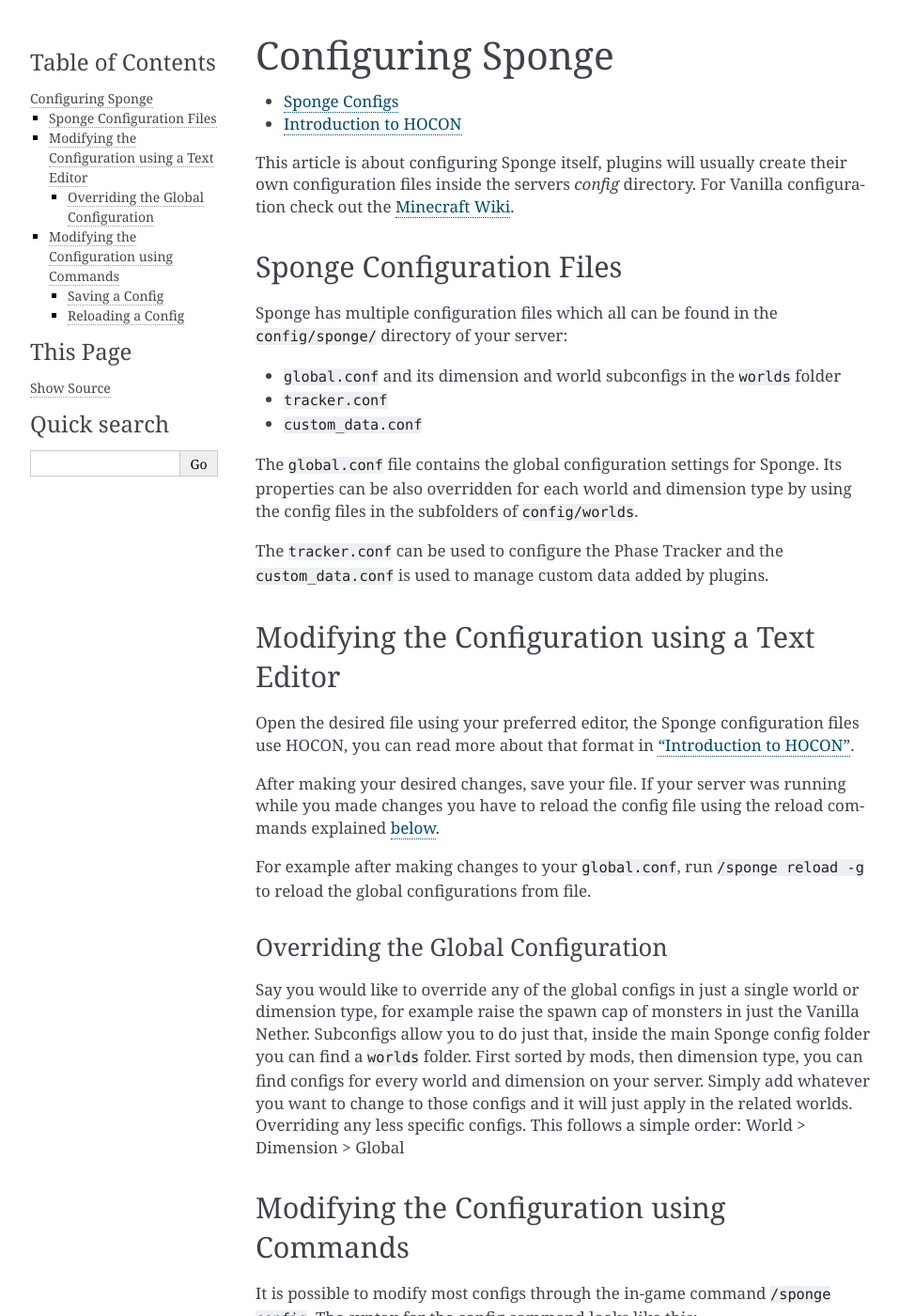
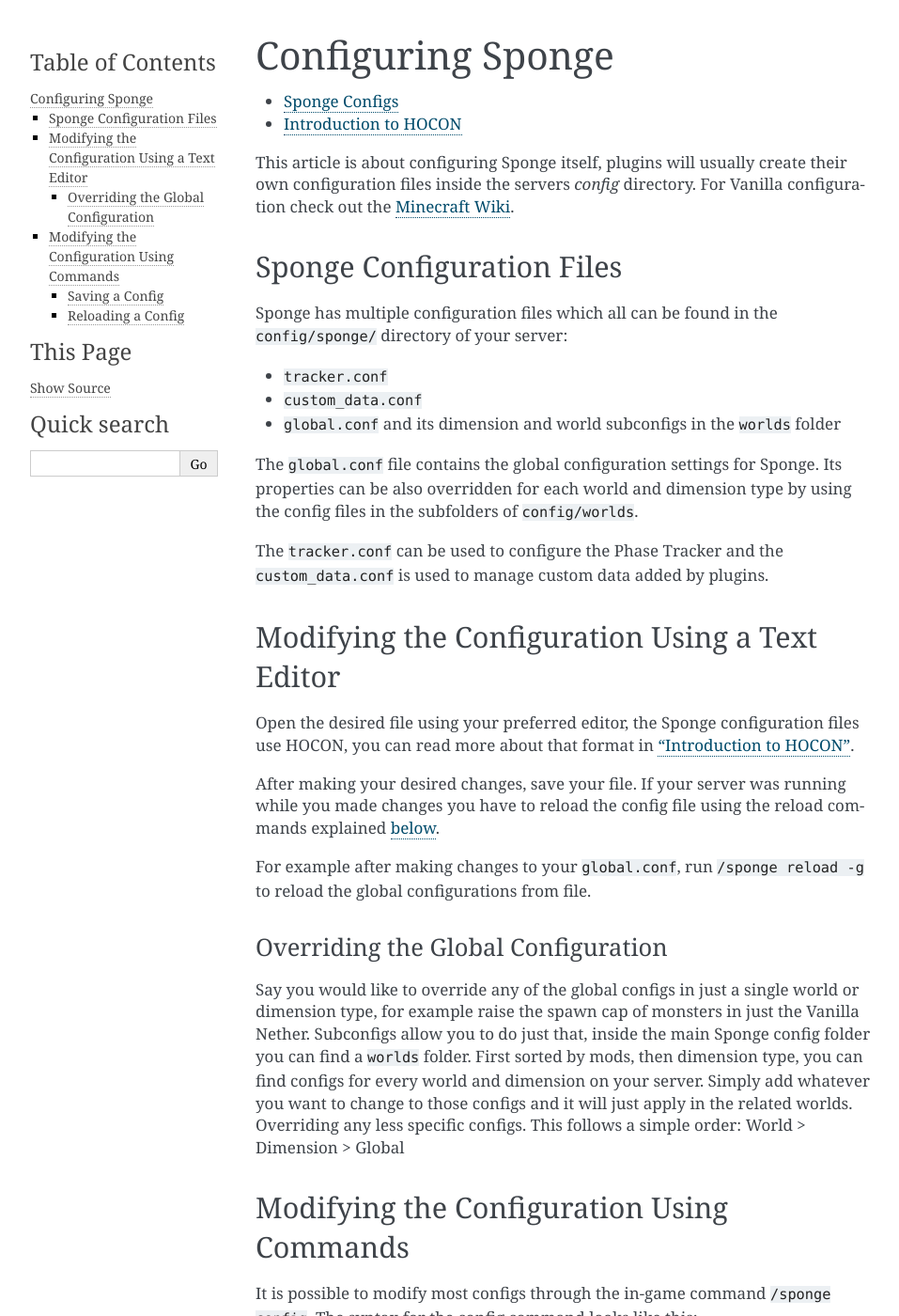
Before and after one commit to SpongePowered/SpongeDocs, a Sphinx documentation site: the page built from source/server/getting-started/configuration/index.rst, in a window 1280 px wide and 1400 px high. Shown: the whole window at 94% size, without its empty margins (148-1105 px from the left). Built offline with Sphinx 7.4.7, drawn with Linux system fonts in a browser that asks for light colours; pages that are not in the unit, such as notebooks, are missing from menus.

```diff
--- a/source/server/getting-started/configuration/index.rst
+++ b/source/server/getting-started/configuration/index.rst
@@ -20,10 +20,10 @@ Sponge Configuration Files
 
 Sponge has multiple configuration files which all can be found in the ``config/sponge/`` directory of your server:
 
+* ``tracker.conf``
+* ``custom_data.conf``
 * ``global.conf``
   and its dimension and world subconfigs in the ``worlds`` folder
-* ``tracker.conf``
-* ``custom_data.conf``
 
 The ``global.conf`` file contains the global configuration settings for Sponge. Its properties can be also overridden
 for each world and dimension type by using the config files in the subfolders of ``config/worlds``.
@@ -31,7 +31,7 @@ for each world and dimension type by using the config files in the subfolders of
 The ``tracker.conf`` can be used to configure the Phase Tracker and the ``custom_data.conf`` is used to manage custom
 data added by plugins.
 
-Modifying the Configuration using a Text Editor
+Modifying the Configuration Using a Text Editor
 ===============================================
 
 Open the desired file using your preferred editor, the Sponge configuration files use HOCON, you can read more
@@ -53,7 +53,7 @@ every world and dimension on your server. Simply add whatever you want to change
 apply in the related worlds. Overriding any less specific configs.
 This follows a simple order: World > Dimension > Global
 
-Modifying the Configuration using Commands
+Modifying the Configuration Using Commands
 ==========================================
 
 It is possible to modify most configs through the in-game command ``/sponge config``. The syntax for the config
```
